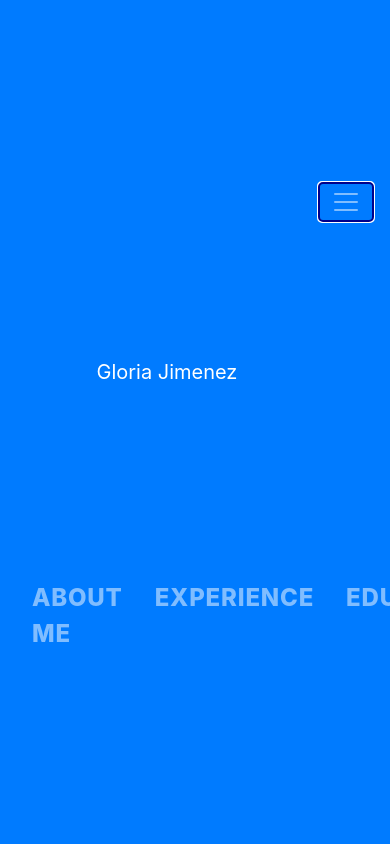
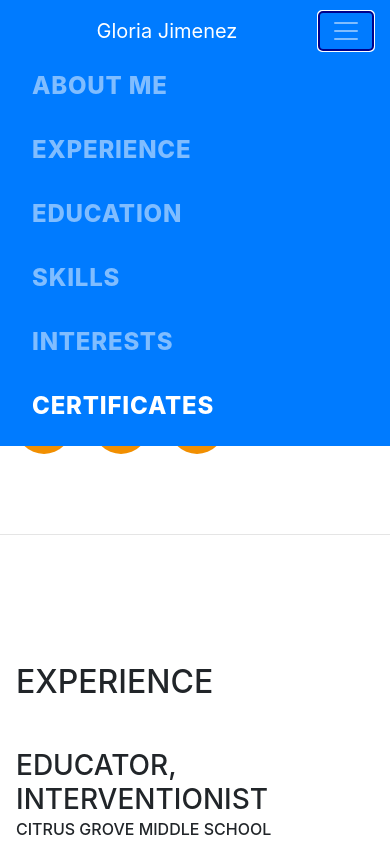
Before and after one commit to gelenaj/resume, a website with bundled scripts: page index.html in a window 390 px wide. Both pictures are taken after a click on the button "Toggle navigation". Shown: the top 844 px of the page. Built offline with nearby package versions, Linux system fonts and the light colour scheme; a web font is replaced by a local one.

Commit message:
adjusted media queries

```diff
--- a/css/resume.css
+++ b/css/resume.css
@@ -227,26 +227,33 @@ section.resume-section .resume-item .resume-date {
     height: unset;
 }
 
-/*@media (max-width: 599px){*/
+@media (max-width: 599px){
 
-    /*#sideNav {*/
-    /*height: auto !important;*/
-    /*flex-direction: row;*/
-/*}*/
+    #sideNav {
+    height: auto !important;
+    flex-direction: row;
+}
 
-    /*#sideNav .navbar-collapse .navbar-nav .nav-item .nav-link {*/
-    /*display: block;*/
-/*}*/
+    #sideNav .navbar-collapse .navbar-nav .nav-item .nav-link {
+    display: block;
+}
 
-    /*#sideNav .navbar-collapse .navbar-nav {*/
-        /*-webkit-box-orient: vertical;*/
-        /*-webkit-box-direction: normal;*/
-        /*-ms-flex-direction: column;*/
-        /*display: flex;*/
-        /*flex-direction: column !important;*/
-        /*width: 100%;*/
-    /*}*/
-/*}*/
+    #sideNav .navbar-collapse .navbar-nav {
+        -webkit-box-orient: vertical;
+        -webkit-box-direction: normal;
+        -ms-flex-direction: column;
+        display: flex;
+        flex-direction: column !important;
+        width: 100%;
+    }
+    .fa-ul>li{
+        font-size: 1rem;
+    }
+
+    .container-fluid{
+        margin-bottom: 400px;
+    }
+}
 
 @media (min-width: 600px) {
     #sideNav {
@@ -457,15 +464,15 @@ section.resume-section .resume-item .resume-date {
         max-height: 21rem;
     }
     #sideNav{
-        height: 9rem !important;
+        height: 6rem !important;
     }
     #sideNav .navbar-collapse .navbar-nav{
-        font-size: 2.5rem;
+        font-size: 1.5rem;
     }
 
     #sideNav .navbar-brand .img-profile{
         max-width: unset;
-        max-height: 18rem;
+        max-height: 11rem;
     }
     .p-lg-5{
         padding: 3rem;
```
